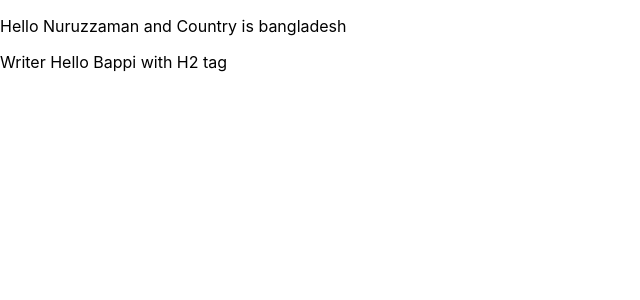
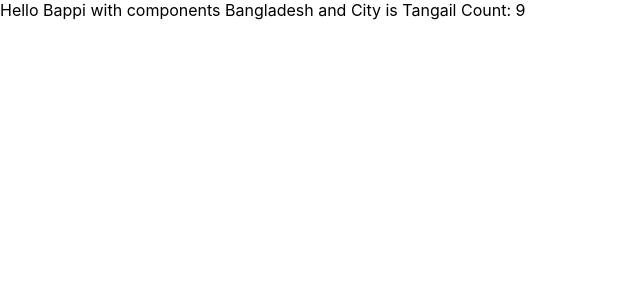
Before and after one commit to nbappi/ReactJs, a React (Create React App) app: page / in a window 1280 px wide. Shown: the top 300 px of the page, without its empty margins (0-640 px from the left). Built offline with nearby package versions, Linux system fonts and the light colour scheme.

Commit message:
Display data with aditional function component

```diff
--- a/src/App.js
+++ b/src/App.js
@@ -1,25 +1,10 @@
-function Hello(props){
-  const tag= "H2";
-    return (
-      <p>Writer Hello { props.name} with {tag} tag</p>
-    )
-}
-
-function HelloWithOption(props){
-   return (
-     <p>Hello {props.name} and Country is {props.options.country}</p>
-   )
-
-}
-
+import React from "react";
+import Hello from './components/Hello'
 function App(){
-
-  const elem1 = <HelloWithOption name="Nuruzzaman" options={{ country:"bangladesh", city: "tangail"}}/>
 
     return (
       <div>
-          {elem1}
-          <Hello name="Bappi" />
+          <Hello name="Bappi" country="Bangladesh"/>
       </div>
     )
 
--- /dev/null
+++ b/src/components/Hello.js
@@ -0,0 +1,12 @@
+function Count(){
+    return 4+5;
+}
+function Country(props){
+     return <span>{props.country} and City is { props.city }  Count: <Count /></span>
+}
+
+export default function Hello(props){
+    return (
+        <span>Hello { props.name} with components <Country country={props.country} city="Tangail" /></span>
+    )
+}
```
